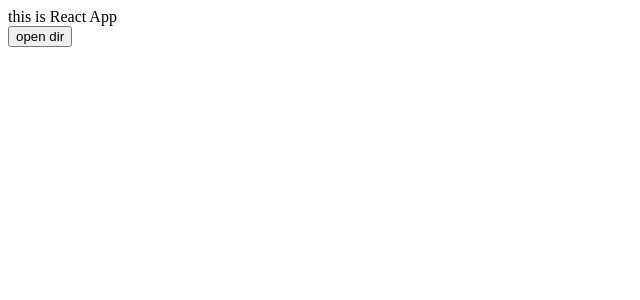
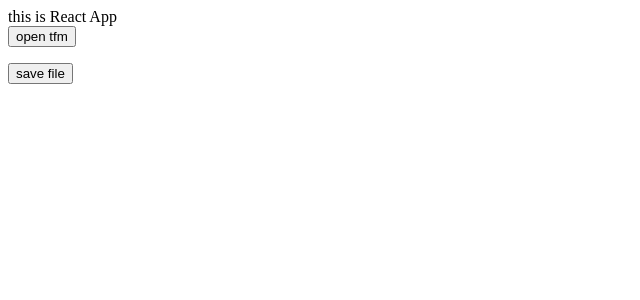
Before and after one commit to tyange/tfm, a React (Vite) app: page / in a window 1280 px wide. Shown: the top 300 px of the page, without its empty margins (0-640 px from the left). Built offline with nearby package versions, Linux system fonts and the light colour scheme.

Commit message:
test: file save & read

```diff
--- a/src/preload.ts
+++ b/src/preload.ts
@@ -1,5 +1,6 @@
 import { contextBridge, ipcRenderer } from "electron";
 
 contextBridge.exposeInMainWorld("electronAPI", {
-  openDirectory: () => ipcRenderer.invoke("open-directory-dialog"),
+  openFile: () => ipcRenderer.invoke("open-file-dialog"),
+  saveFile: (data: unknown) => ipcRenderer.invoke("save-file", data),
 });
--- a/src/renderer/App.tsx
+++ b/src/renderer/App.tsx
@@ -1,26 +1,58 @@
 import { useState } from "react";
+
+import { encode } from "@msgpack/msgpack";
 
 export default function App(): React.ReactNode {
   const [files, setFiles] = useState<string[]>([]);
-  const [directoryPath, setDirectoryPath] = useState<string>("");
+  const [filePath, setFilePath] = useState<string>("");
 
-  async function handleClick() {
-    const result = await window.electronAPI.openDirectory();
-    if (!result.canceled && result.files && result.directoryPath) {
-      setFiles(result.files);
-      setDirectoryPath(result.directoryPath);
+  function jsonToUint8Array(jsonData: any): Uint8Array {
+    // JSON 객체를 문자열로 변환
+    const jsonString: string = JSON.stringify(jsonData);
+
+    // 문자열을 UTF-8로 인코딩된 Uint8Array로 변환
+    const encoder = new TextEncoder();
+    return encoder.encode(jsonString);
+  }
+  async function handleReadingFileList() {
+    const result = await window.electronAPI.openFile();
+    if (!result.canceled && result.files && result.filePath) {
+      const byteArray = Object.values(result.files).map((v) => Number(v));
+      const str = String.fromCharCode(...byteArray);
+
+      console.log(JSON.parse(str));
+      console.log(result.filePath);
     }
   }
+
+  async function handleSaveFile(data: unknown) {
+    console.log("hi");
+
+    const arrayBuffer = jsonToUint8Array({ message: "hi" });
+
+    try {
+      const result = await window.electronAPI.saveFile(arrayBuffer);
+      console.log("File saved successfully at:", result.path);
+    } catch (error) {
+      console.error("Failed to save file:", error);
+    }
+  }
+
   return (
     <>
       <div>this is React App</div>
-      <button onClick={handleClick}>open dir</button>
-      <p>{directoryPath}</p>
-      <ul>
-        {files.map((f) => (
-          <span>{f}</span>
-        ))}
-      </ul>
+      <div>
+        <button onClick={handleReadingFileList}>open tfm</button>
+        <p>{filePath}</p>
+        <ul>
+          {files.map((f) => (
+            <span>{f}</span>
+          ))}
+        </ul>
+      </div>
+      <div>
+        <button onClick={handleSaveFile}>save file</button>
+      </div>
     </>
   );
 }
```
Also changed, not shown: src/main.ts (+28 -6 lines), src/renderer/types/index.d.ts (+6 -2 lines).
